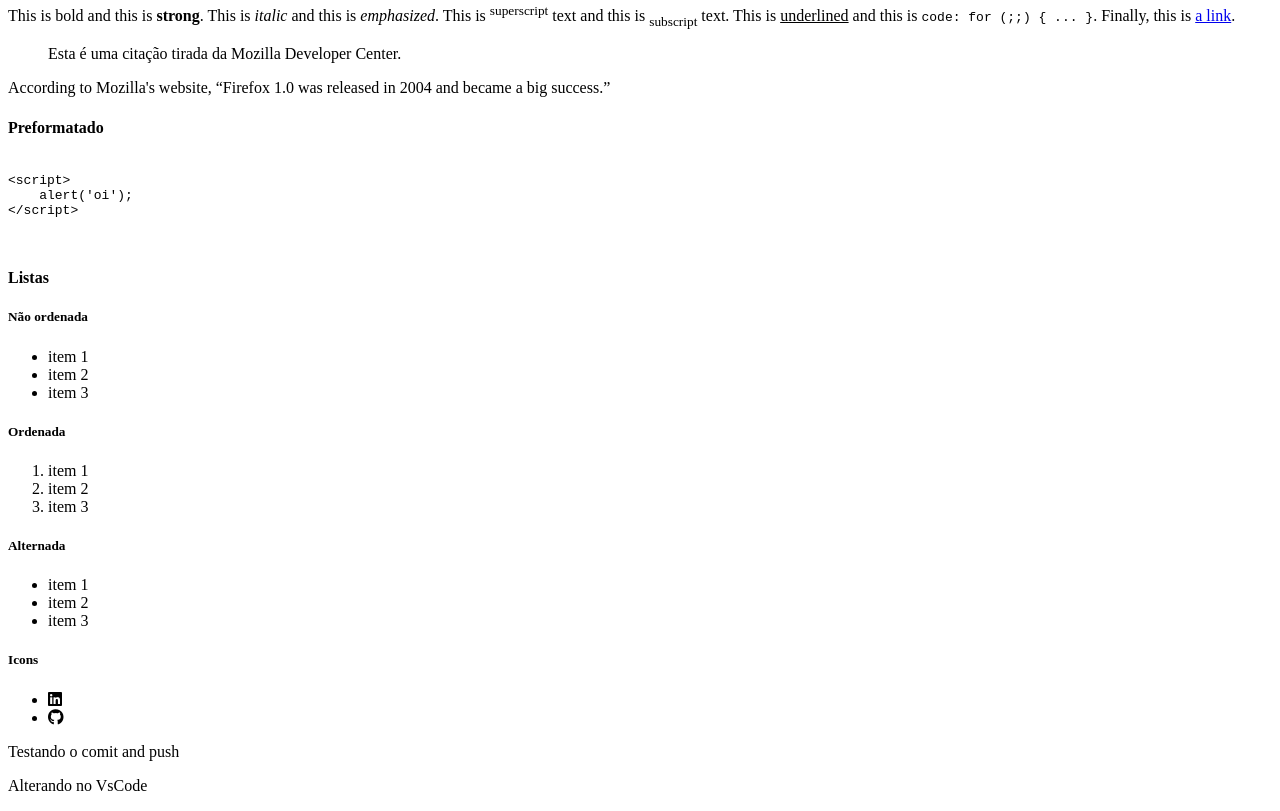
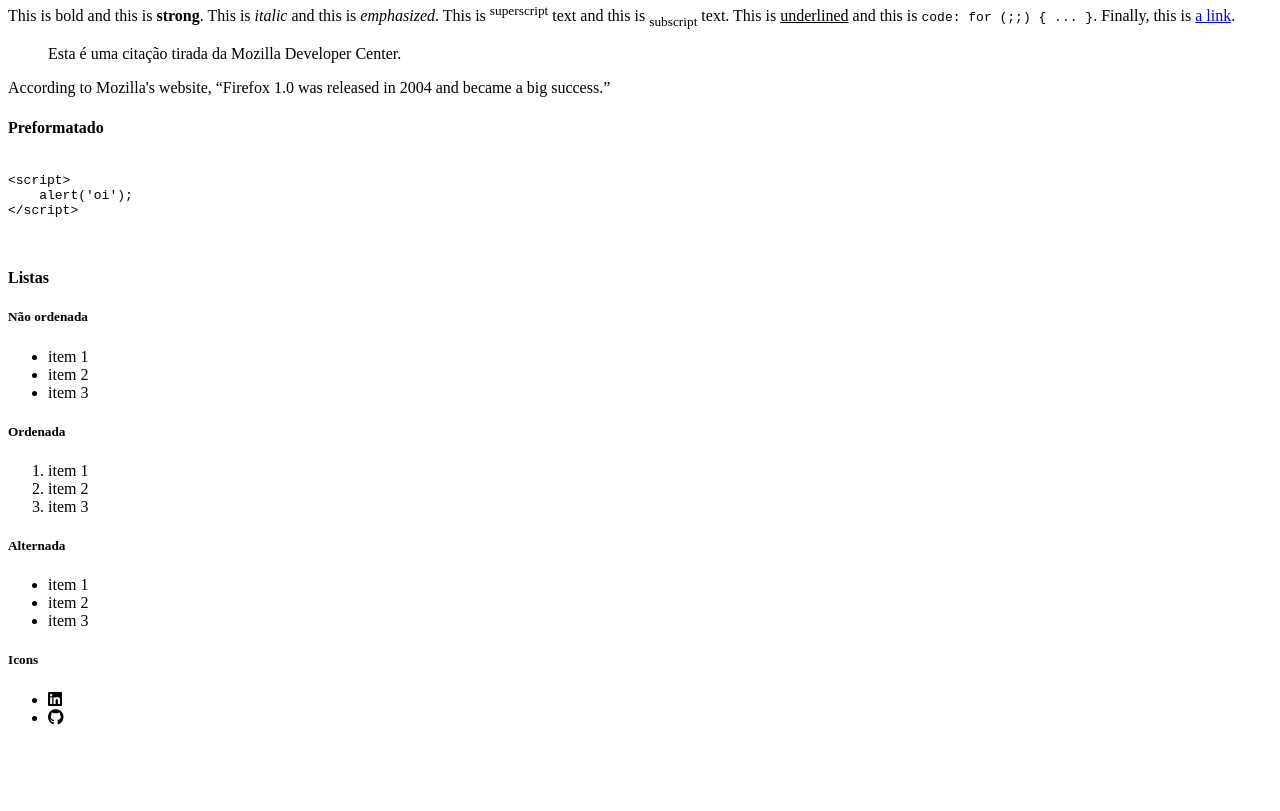
Before and after one commit to diogoBenevenuto/Projeto-HTML-CSS, a plain HTML site: page index.html in a window 1280 px wide. Shown: the part 2577-3388 px from the top of the page. After the commit the page ends 3320 px from the top, so only its background shows below. Drawn offline with Linux system fonts and the light colour scheme.

Commit message:
Remoção dos testes

```diff
--- a/index.html
+++ b/index.html
@@ -163,9 +163,6 @@
                     <li><i class="fa-brands fa-github"></i></li>
                 </ul>
 
-                <p>Testando o comit and push</p>
-                <P>Alterando no VsCode</P>
-
             </section>
         </main>
         <footer class="main-footer"></footer>
```
